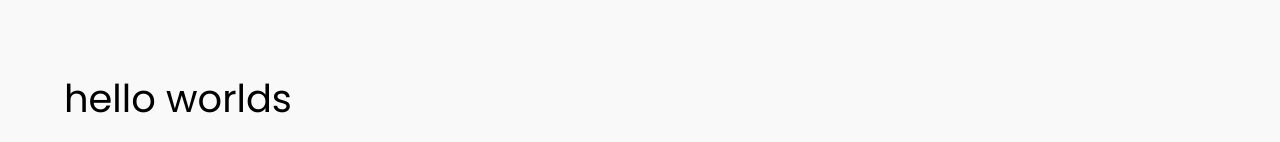
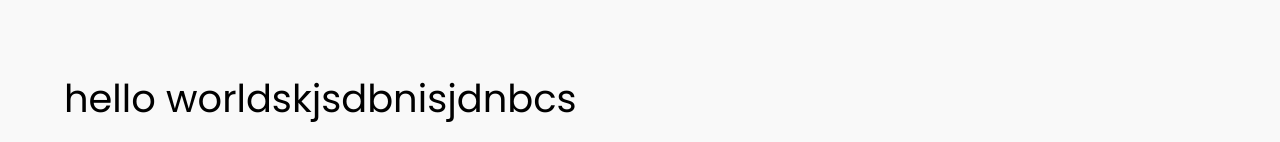
Before and after one commit to djamiel/collaborative-strength, a Next.js app in the folder collaborative-strength/: page / in a window 1280 px wide. Shown: the part 810-952 px from the top of the page. Built offline with nearby package versions, Linux system fonts and the light colour scheme.

Commit message:
eerste werkende commit van eigen account
pls werk

```diff
--- a/collaborative-strength/src/app/page.js
+++ b/collaborative-strength/src/app/page.js
@@ -55,7 +55,7 @@ export default function Home() {
 
       {/* Section 2 */}
       <section className="relative w-[100vw] min-h-[100vh] bg-[var(--light-gray)] text-black px-[5vw] py-[10vh]">
-        <div className="text-[3vw]">hello worlds</div>
+        <div className="text-[3vw]">hello worldskjsdbnisjdnbcs</div>
       </section>
     </div>
   );
```
